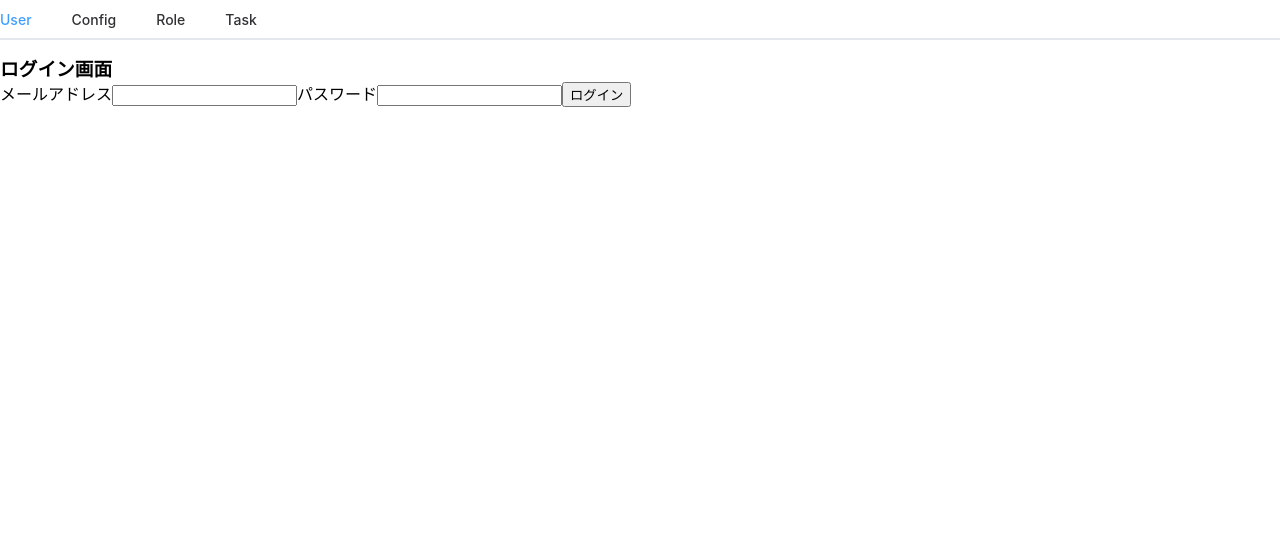
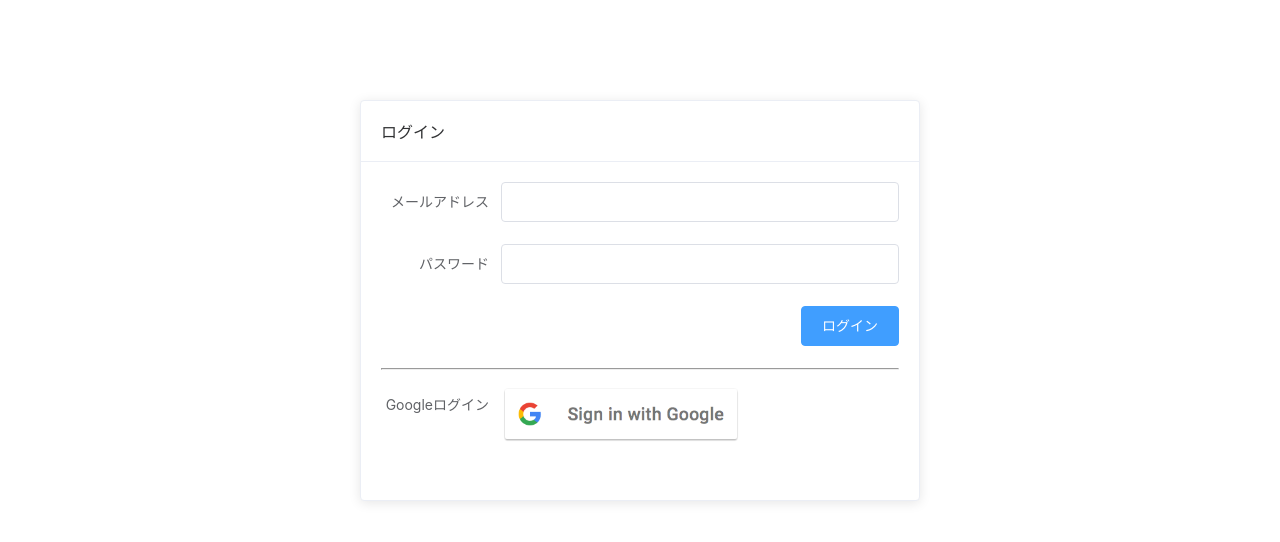
Before and after one commit to koyo-kisu/google-auth-app, a Nuxt app: page / in a window 1280 px wide. Shown: the top 542 px of the page. Built offline with nearby package versions, Linux system fonts and the light colour scheme; no server answers.

Commit message:
google認証機能追加

```diff
--- a/layouts/default.vue
+++ b/layouts/default.vue
@@ -23,33 +23,4 @@ html {
   box-sizing: border-box;
   margin: 0;
 }
-
-.button--green {
-  display: inline-block;
-  border-radius: 4px;
-  border: 1px solid #3b8070;
-  color: #3b8070;
-  text-decoration: none;
-  padding: 10px 30px;
-}
-
-.button--green:hover {
-  color: #fff;
-  background-color: #3b8070;
-}
-
-.button--grey {
-  display: inline-block;
-  border-radius: 4px;
-  border: 1px solid #35495e;
-  color: #35495e;
-  text-decoration: none;
-  padding: 10px 30px;
-  margin-left: 15px;
-}
-
-.button--grey:hover {
-  color: #fff;
-  background-color: #35495e;
-}
 </style>
--- a/pages/index.vue
+++ b/pages/index.vue
@@ -1,25 +1,33 @@
 <template>
-  <div>
-    <el-tabs>
-      <el-tab-pane label="User" name="first">User</el-tab-pane>
-      <el-tab-pane label="Config" name="second">Config</el-tab-pane>
-      <el-tab-pane label="Role" name="third">Role</el-tab-pane>
-      <el-tab-pane label="Task" name="fourth">Task</el-tab-pane>
-    </el-tabs>
-
+  <div class="login-contents">
     <div v-if="isAuthenticated">
-      <p>{{ user.name }}でログイン中です</p>
+      <p>{{ user.email }}でログイン中です</p>
       <button @click="logout">ログアウト</button>
       <a href="/member-page">メンバーページへ</a>
     </div>
+
     <div v-else>
-      <h3>ログイン画面</h3>
-      <p class="errorMessage" style="color: red" v-if="valid">{{validError}}</p>
-      <span>メールアドレス</span>
-      <input type="text" v-model="mailAddress">
-      <span>パスワード</span>
-      <input type="password" v-model="password">
-      <button @click="login">ログイン</button>
+      <el-card class="box-card login">
+        <div slot="header" class="clearfix">
+          <span>ログイン</span>
+        </div>
+        <el-form label-width="120px">
+          <p class="errorMessage" style="color: red" v-if="valid">{{validError}}</p>
+          <el-form-item label="メールアドレス">
+            <el-input v-model="mailAddress" label-width="360px"></el-input>
+          </el-form-item>
+          <el-form-item label="パスワード">
+            <el-input type="password" v-model="password"></el-input>
+          </el-form-item>
+          <el-form-item>
+            <el-button style="float: right" type="primary" @click="login">ログイン</el-button>
+          </el-form-item>
+          <hr>
+          <el-form-item label="Googleログイン" class="google-auth">
+            <img src="~/assets/btn_google_signin_light_normal_web@2x.png" alt="Googleでログイン" class="google-login" @click="googleLogin">
+          </el-form-item>
+        </el-form>
+      </el-card>
     </div>
   </div>
 </template>
@@ -56,7 +64,18 @@ export default {
       firebase.auth().signInWithEmailAndPassword(this.mailAddress, this.password)
         .then( user => {
           // this.$store.commit('loginState', this.mailAddress, this.password);
-          this.$router.push('/')
+          this.$router.push('/member-page')
+        })
+        .catch((error) => {
+          this.valid = true;
+        });
+    },
+
+    googleLogin() {
+      const provider = new firebase.auth.GoogleAuthProvider();
+      firebase.auth().signInWithRedirect(provider)
+        .then( user => {
+          this.$router.push('/member-page')
         })
         .catch((error) => {
           this.valid = true;
@@ -80,6 +99,26 @@ export default {
 }
 </script>
 
-<style>
+<style scoped>
+.box-card {
+  width: 560px;
+}
 
+.login {
+  position: relative;
+  top: 100px;
+  right: 0px;
+  bottom: 0px;
+  left: 0px;
+  margin: auto;
+}
+
+.google-auth {
+  margin-top: 15px;
+}
+
+.google-login {
+  width: 240px;
+  cursor: pointer;
+}
 </style>
```
Also changed, not shown: assets/btn_google_signin_light_normal_web@2x.png (added).
